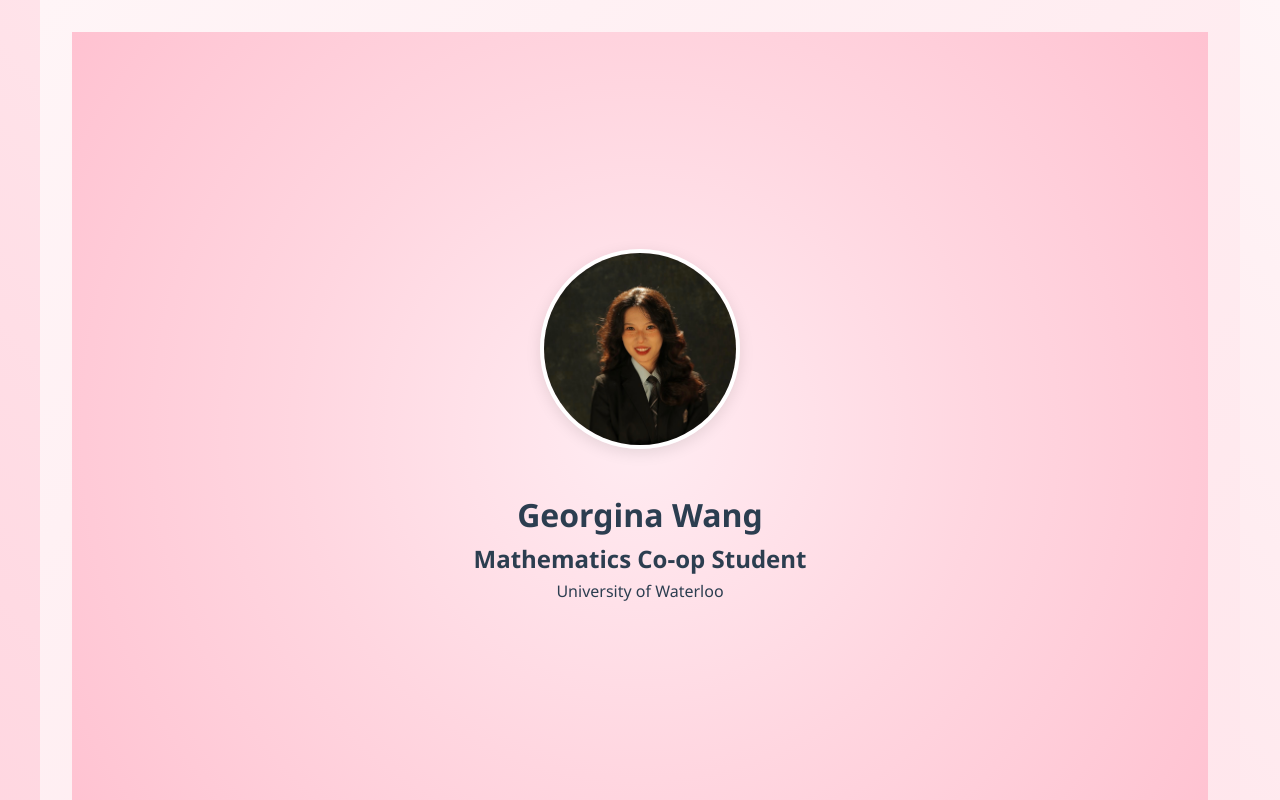
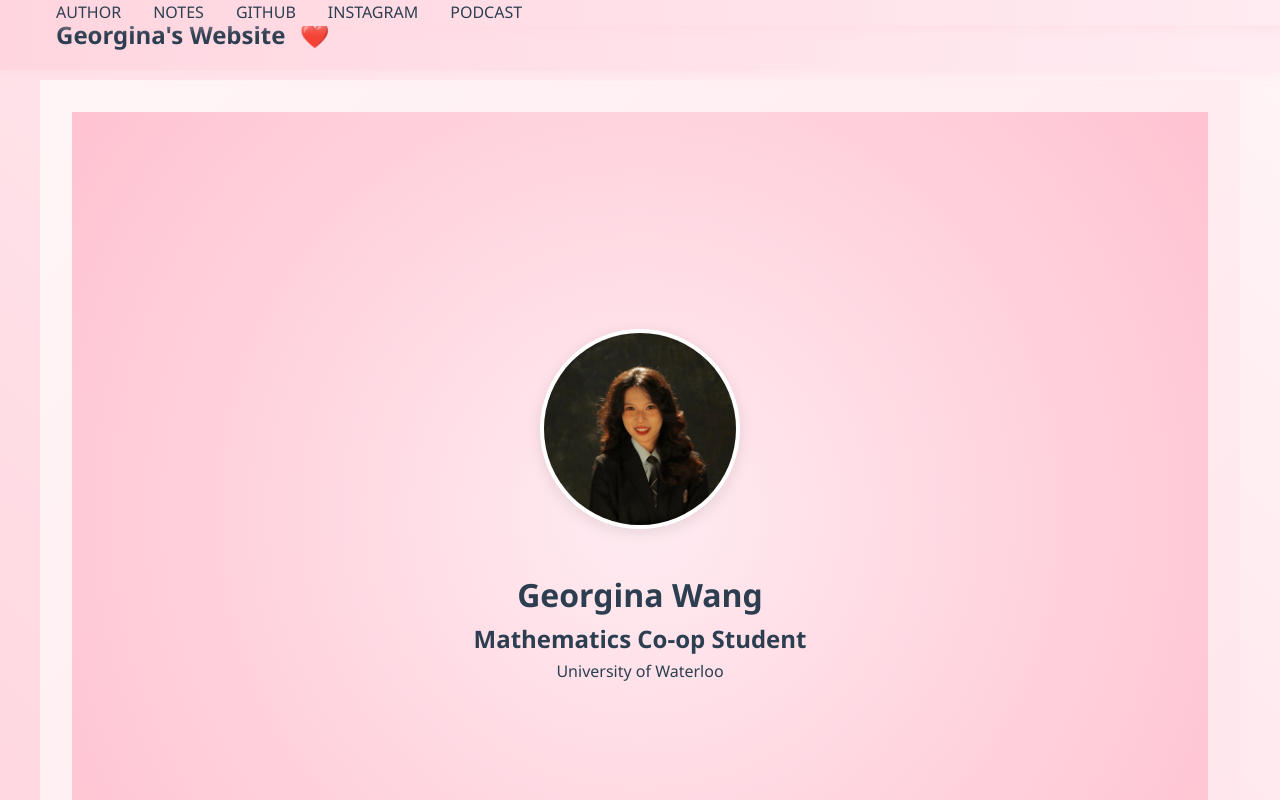
Before and after one commit to GeorginaTaylorsVersion/Georginas_Website, a Next.js app: page / in a window 1280 px wide. Shown: the top 800 px of the page. Built offline with nearby package versions, Linux system fonts and the light colour scheme.

Commit message:
Update _app.js

```diff
--- a/pages/_app.js
+++ b/pages/_app.js
@@ -1,13 +1,11 @@
 import '../styles/globals.css';
 import Header from '../components/Header';
-import { useRouter } from 'next/router';
 
 function MyApp({ Component, pageProps }) {
-  const router = useRouter();
   return (
     <>
-      {router.pathname !== '/' && <Header />}
-      <div className={router.pathname !== '/' ? 'main-content-padding' : ''}>
+      <Header />
+      <div className="main-content-padding">
         <Component {...pageProps} />
       </div>
     </>
```
